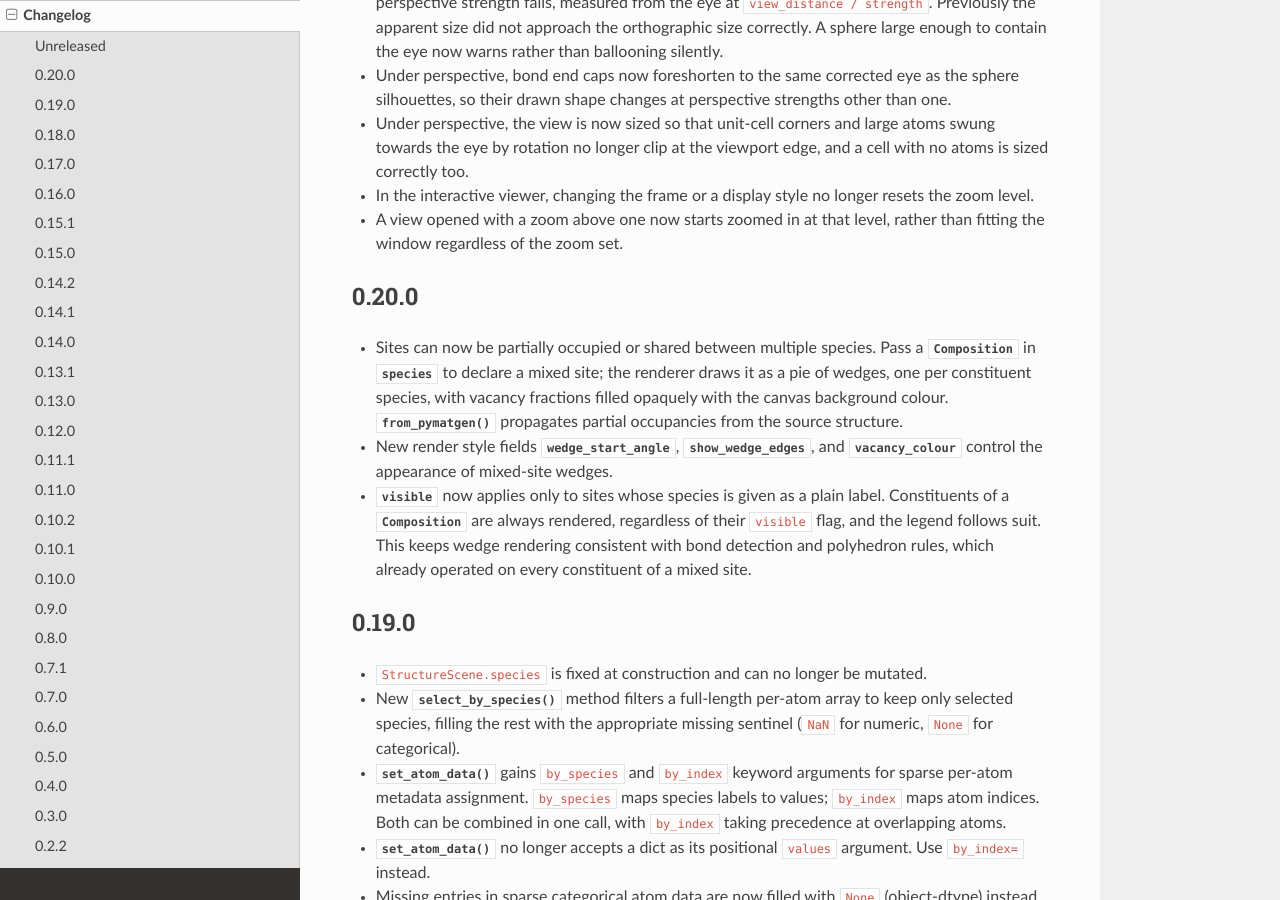
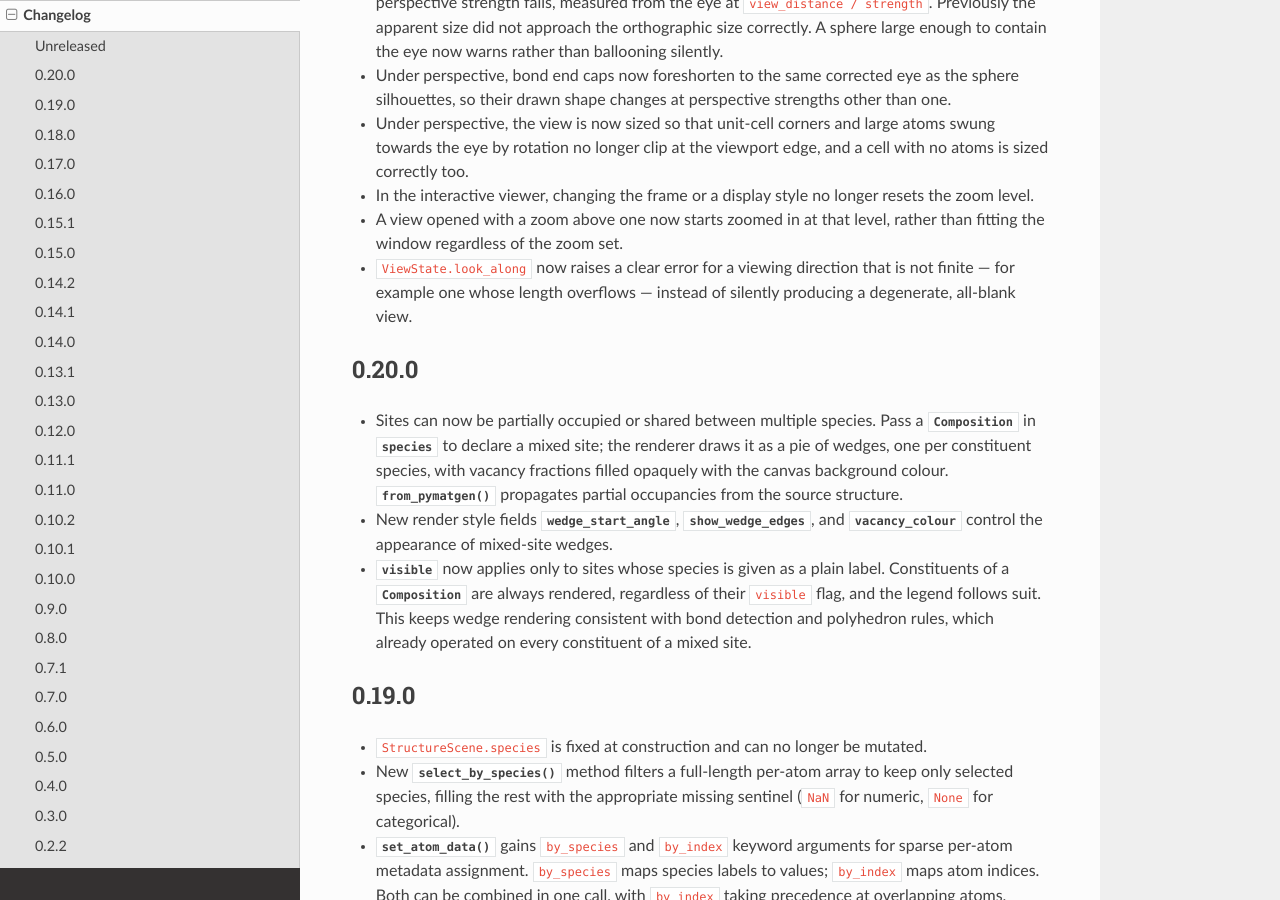
Before and after one commit to bjmorgan/hofmann, a Sphinx documentation site: the page built from docs/changelog.rst, in a window 1280 px wide and 900 px high, scrolled down 496 px. Built offline with Sphinx 7.4.7 and the Read the Docs theme 3.1.0, drawn with Linux system fonts in a browser that asks for light colours.

Commit message:
Record the look_along finiteness guard in the changelog

```diff
--- a/docs/changelog.rst
+++ b/docs/changelog.rst
@@ -44,6 +44,10 @@ Unreleased
 
 - A view opened with a zoom above one now starts zoomed in at that
   level, rather than fitting the window regardless of the zoom set.
+
+- ``ViewState.look_along`` now raises a clear error for a viewing
+  direction that is not finite — for example one whose length overflows
+  — instead of silently producing a degenerate, all-blank view.
 
 0.20.0
 ------
```
